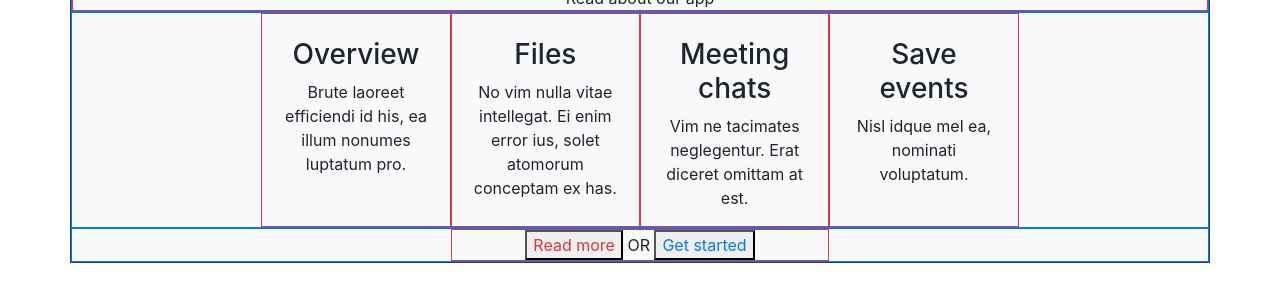
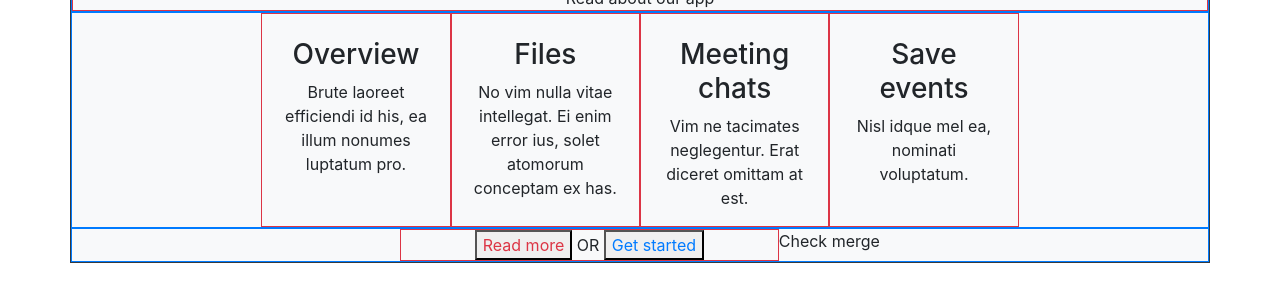
Before and after one commit to Sad8487/life-planing, a plain HTML site: page index.html in a window 1280 px wide. Shown: the part 63-364 px from the top of the page. Drawn offline with nearby package versions, Linux system fonts and the light colour scheme.

Commit message:
Changed conflicted-branch

```diff
--- a/index.html
+++ b/index.html
@@ -54,7 +54,7 @@
                     <span>OR</span>
                     <button class="text-primary">Get started</button>
                 </div>
-
+                <div>Check merge<div>
             </div>
         </div>
     </div>
```
